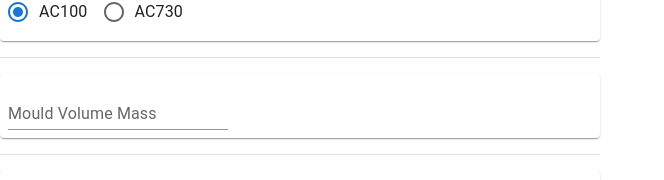
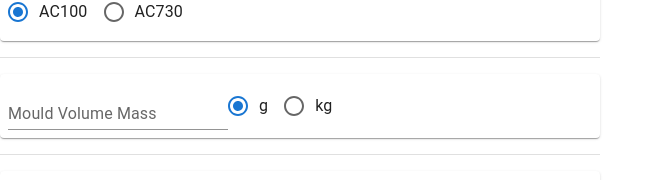
Before and after one commit to LittleHobbyShop/Jesmonite-Calculator, a React (Create React App) app: page / in a window 1280 px wide. Shown: the part 131-311 px from the top of the page, without its empty margins (0-664 px from the left). Built offline with nearby package versions, Linux system fonts and the light colour scheme.

Commit message:
Tie units to input

```diff
--- a/src/App.tsx
+++ b/src/App.tsx
@@ -85,7 +85,7 @@ const App = () => {
           />
         </Item>
         <Item>
-          <VolumeInput onChange={(e) => handleChangeValue(e, "mass")} />
+          <VolumeInput setMass={setMass} />
         </Item>
         <Item>
           <UnitSelect
--- a/src/components/volumeInput.tsx
+++ b/src/components/volumeInput.tsx
@@ -1,20 +1,43 @@
+import Box from "@mui/material/Box";
 import TextField from "@mui/material/TextField";
-import React from "react";
+import React, { useEffect, useState } from "react";
+import { units } from "../resources/materials";
+import UnitSelect from "./unitSelect";
 
 type Props = {
-  onChange: (e: React.ChangeEvent<HTMLInputElement>) => void;
+  setMass: React.Dispatch<React.SetStateAction<number>>;
 };
 
-const VolumeInput = ({ onChange }: Props): JSX.Element => {
+const VolumeInput = ({ setMass }: Props): JSX.Element => {
+  const [unit, setUnit] = useState(0);
+  const [value, setValue] = useState(0);
+
+  const handleChangeUnit = (e: React.ChangeEvent<HTMLInputElement>) => {
+    //const multiplier: number = units.mass[parseInt(e.target.value)].multiplier
+    setUnit(parseInt(e.target.value));
+  };
+
+  const handleChangeMass = (e: React.ChangeEvent<HTMLInputElement>) => {
+    setValue(parseInt(e.target.value));
+  };
+
+  useEffect(() => {
+    const multiplier: number = units.mass[unit].multiplier;
+    setMass(value * multiplier);
+  }, [unit, value]);
+
   return (
+    <Box sx={{ display: "flex", flexDirection: "row" }}>
       <TextField
         id="standard-basic"
         label="Mould Volume Mass"
         variant="standard"
         type="number"
         inputProps={{ inputMode: "decimal", pattern: "[0-9]+" }}
-      onChange={onChange}
+        onChange={handleChangeMass}
       ></TextField>
+      <UnitSelect unit={unit} onChange={handleChangeUnit} />
+    </Box>
   );
 };
 
```
Lines whose indentation alone changed are shown as unchanged.
